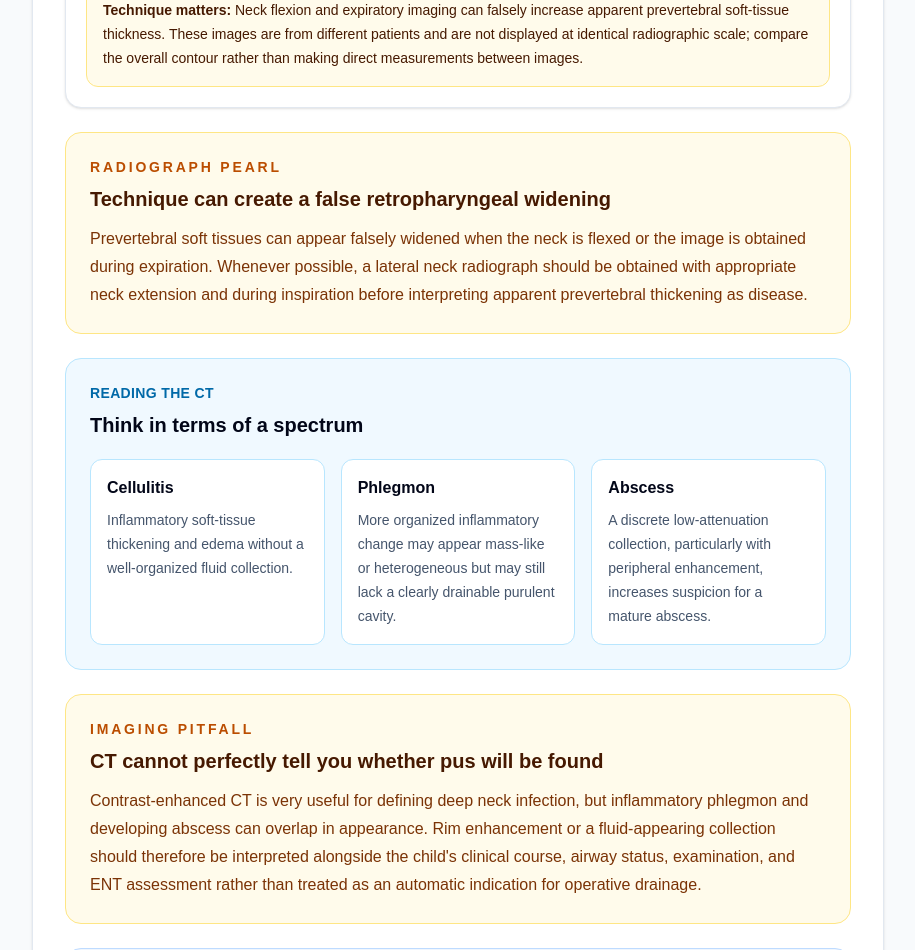
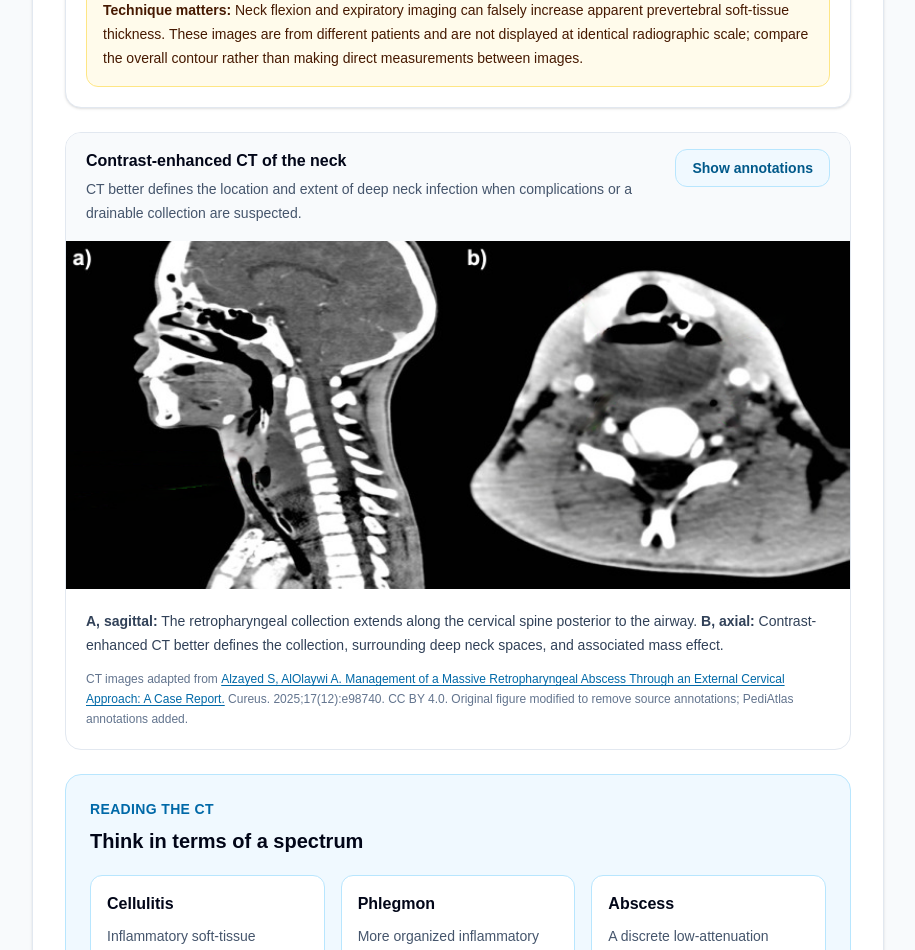
Before and after one commit to ChrisDobbinsMD/Pediatlas, a Next.js app: page /respiratory/upper-airway/retropharyngeal-abscess in a window 1280 px wide. Shown: the part 10720-11670 px from the top of the page, without its empty margins (308-1223 px from the left). Built offline with nearby package versions, Linux system fonts and the light colour scheme.

Commit message:
finished RPA

```diff
--- a/src/app/respiratory/upper-airway/page.tsx
+++ b/src/app/respiratory/upper-airway/page.tsx
@@ -41,7 +41,7 @@ const diseases = [
     description:
       "Deep neck-space infection involving the retropharyngeal tissues, potentially causing dysphagia, neck stiffness, and airway compromise.",
     age: "Most common in children younger than 5 years",
-    status: "Coming soon",
+    status: "Available!",
   },
   {
     name: "Peritonsillar Abscess",
@@ -189,6 +189,13 @@ export default function UpperAirwayPage() {
                         >
                           Open bacterial tracheitis →
                         </Link>
+                      ) : disease.name === "Retropharyngeal Abscess" ? (
+                        <Link
+                          href="/respiratory/upper-airway/retropharyngeal-abscess"
+                          className="font-semibold text-blue-700 hover:text-blue-900"
+                        >
+                          Open retropharyngeal abscess →
+                        </Link>
                       ) : (
                         <span className="font-semibold text-slate-400">
                           Coming soon
--- a/src/app/respiratory/upper-airway/retropharyngeal-abscess/page.tsx
+++ b/src/app/respiratory/upper-airway/retropharyngeal-abscess/page.tsx
@@ -15,6 +15,7 @@ import {
 } from "@/components/disease";
 import { MobileSectionNav } from "@/components";
 import RpaLateralNeckComparison from "@/components/disease/figures/RpaLateralNeckComparison";
+import RpaCtFigure from "@/components/disease/figures/RpaCtFigure";
 
 /* =========================================================
    REFERENCES
@@ -897,21 +898,35 @@ export default function RetropharyngealAbscessPage() {
             <div className="mt-6">
               <RpaLateralNeckComparison />
             </div>
+            <div className="mt-6 overflow-hidden rounded-2xl border border-slate-200 bg-white">
+              <RpaCtFigure />
 
-            <Callout
-              label="Radiograph Pearl"
-              title="Technique can create a false retropharyngeal widening"
-              tone="amber"
-            >
-              <p>
-                Prevertebral soft tissues can appear falsely widened when the
-                neck is flexed or the image is obtained during expiration.
-                Whenever possible, a lateral neck radiograph should be obtained
-                with appropriate neck extension and during inspiration before
-                interpreting apparent prevertebral thickening as disease.
-              </p>
-            </Callout>
-
+              <div className="p-5">
+                <p className="text-sm leading-6 text-slate-700">
+                  <strong>A, sagittal:</strong> The retropharyngeal collection
+                  extends along the cervical spine posterior to the airway.{" "}
+                  <strong>B, axial:</strong> Contrast-enhanced CT better defines
+                  the collection, surrounding deep neck spaces, and associated
+                  mass effect.
+                </p>
+                <p className="mt-3 text-xs leading-5 text-slate-500">
+                  CT images adapted from{" "}
+                  <a
+                    href="https://pmc.ncbi.nlm.nih.gov/articles/PMC12779289/"
+                    target="_blank"
+                    rel="noopener noreferrer"
+                    className="font-medium text-sky-700 underline underline-offset-2 hover:text-sky-900"
+                  >
+                    Alzayed S, AlOlaywi A. Management of a Massive
+                    Retropharyngeal Abscess Through an External Cervical
+                    Approach: A Case Report.
+                  </a>{" "}
+                  Cureus. 2025;17(12):e98740. CC BY 4.0. Original figure
+                  modified to remove source annotations; PediAtlas annotations
+                  added.
+                </p>
+              </div>
+            </div>
             <div className="rounded-2xl border border-sky-200 bg-sky-50 p-6">
               <p className="text-sm font-bold uppercase tracking-wide text-sky-700">
                 Reading the CT
--- /dev/null
+++ b/src/components/disease/figures/RpaCtFigure.tsx
@@ -0,0 +1,114 @@
+"use client";
+import { useState } from "react";
+
+export default function RpaCtFigure() {
+  const [showAnnotations, setShowAnnotations] = useState(false);
+  return (
+    <div>
+      <div className="flex items-start justify-between gap-4 bg-slate-50 px-5 py-4">
+        <div>
+          <p className="font-bold text-slate-950">
+            Contrast-enhanced CT of the neck
+          </p>
+
+          <p className="mt-1 text-sm leading-6 text-slate-600">
+            CT better defines the location and extent of deep neck infection
+            when complications or a drainable collection are suspected.
+          </p>
+        </div>
+
+        <button
+          type="button"
+          onClick={() => setShowAnnotations((current) => !current)}
+          className="shrink-0 rounded-xl border border-sky-200 bg-sky-50 px-4 py-2 text-sm font-bold text-sky-800 transition hover:bg-sky-100"
+        >
+          {showAnnotations ? "Hide annotations" : "Show annotations"}
+        </button>
+      </div>
+
+      <div className="relative overflow-hidden bg-black">
+        <img
+          src="/images/rpa-ct.png"
+          alt="Sagittal and axial contrast-enhanced CT images demonstrating a retropharyngeal abscess"
+          className="block h-auto w-full"
+        />
+        {showAnnotations && (
+          <svg
+            viewBox="0 0 1000 438"
+            preserveAspectRatio="none"
+            className="pointer-events-none absolute inset-0 h-full w-full"
+          >
+            {/* Sagittal — airway */}
+            <line
+              x1="115"
+              y1="310"
+              x2="230"
+              y2="290"
+              stroke="#38bdf8"
+              strokeWidth="3"
+            />
+            <circle cx="230" cy="290" r="5" fill="#38bdf8" />
+            <text
+              x="105"
+              y="305"
+              fill="#38bdf8"
+              fontSize="16"
+              fontWeight="700"
+              textAnchor="end"
+            >
+              Airway
+            </text>
+
+            {/* Sagittal — retropharyngeal collection */}
+            <line
+              x1="450"
+              y1="200"
+              x2="275"
+              y2="275"
+              stroke="#facc15"
+              strokeWidth="3"
+            />
+            <circle cx="275" cy="275" r="5" fill="#facc15" />
+            <text x="445" y="175" fill="#facc15" fontSize="15" fontWeight="700">
+              Retropharyngeal
+            </text>
+            <text x="475" y="195" fill="#facc15" fontSize="15" fontWeight="700">
+              collection
+            </text>
+
+            {/* Axial — retropharyngeal collection */}
+            <line
+              x1="895"
+              y1="95"
+              x2="750"
+              y2="165"
+              stroke="#facc15"
+              strokeWidth="3"
+            />
+            <circle cx="750" cy="165" r="5" fill="#facc15" />
+            <text
+              x="950"
+              y="50"
+              fill="#facc15"
+              fontSize="15"
+              fontWeight="700"
+              textAnchor="end"
+            >
+              Retropharyngeal
+            </text>
+            <text
+              x="950"
+              y="70"
+              fill="#facc15"
+              fontSize="15"
+              fontWeight="700"
+              textAnchor="end"
+            >
+              collection
+            </text>
+          </svg>
+        )}
+      </div>
+    </div>
+  );
+}
```
Also changed, not shown: public/images/rpa-ct.png (added).
